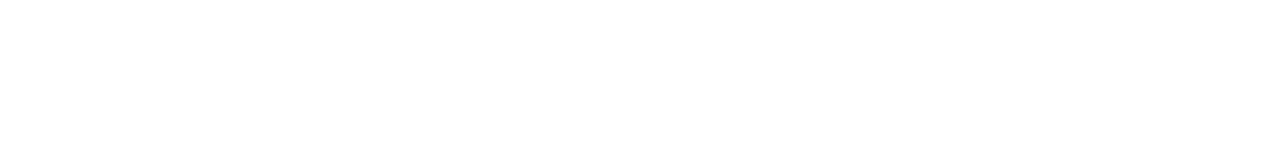
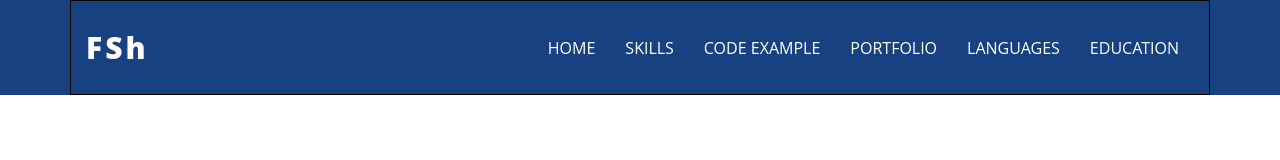
Before and after one commit to fatima0103/Portfolio, a plain HTML site: page index.html in a window 1280 px wide. Drawn offline with Linux system fonts and the light colour scheme.

Commit message:
Add header

```diff
--- a/css/style.css
+++ b/css/style.css
@@ -0,0 +1,79 @@
+:root {
+  --accent: #174180;
+  --accent-light: #3764a7;
+  --pure-white: #fff;
+}
+
+html {
+  box-sizing: border-box;
+  scroll-behavior: smooth;
+}
+
+*,
+*::before,
+*::after {
+  box-sizing: inherit;
+}
+
+body {
+  margin: 0;
+  font-family: 'Open Sans', sans-serif;
+  color: var(--accent);
+}
+
+.container {
+  width: 1140px;
+  margin: 0 auto;
+  padding: 15px;
+  border: 1px solid black;
+}
+
+.header {
+  background-color: var(--accent);
+}
+
+.header a {
+  color: var(--pure-white);
+  text-decoration: none;
+}
+
+.header-nav {
+  padding: 11px 0;
+  display: flex;
+  justify-content: space-between;
+  align-items: center;
+}
+
+.header-logo {
+  display: inline-block;
+  width: 20%;
+  font-size: 30px;
+  font-weight: 800;
+  letter-spacing: 3px;
+}
+
+.header-logo img {
+  width: 100%;
+  height: 60px;
+  object-fit: contain;
+}
+
+.header-menu {
+  display: flex;
+  margin: 0;
+  padding: 0;
+  list-style: none;
+}
+
+.header-menu-link {
+  font-size: 16px;
+  line-height: 16px;
+  padding: 15px 15px;
+  text-transform: uppercase;
+  transition: background-color 0.3s ;
+
+}
+
+.header-menu-link:hover {
+ background-color: var(--accent-light);
+}
--- a/index.html
+++ b/index.html
@@ -8,6 +8,44 @@
   <link rel="stylesheet" href="css/style.css">
 </head>
 <body>
+  <header class="header">
+      <div class="container">
+        <nav class="header-nav">
+          <a href="" class="header-logo">FSh</a>
+          <ul class="header-menu">
+            <li class="header-menu-item">
+              <a href="#home" class="header-menu-link">Home</a>
 
+            </li>
+            <li class="header-menu-item">
+              <a href="#skills" class="header-menu-link">Skills</a>
+
+            </li>
+            <li class="header-menu-item">
+              <a href="#code" class="header-menu-link">Code Example</a>
+
+            </li>
+            <li class="header-menu-item">
+              <a href="#portfolio" class="header-menu-link">Portfolio</a>
+
+            </li>
+            <li class="header-menu-item">
+              <a href="#languages" class="header-menu-link">Languages</a>
+
+            </li>
+            <li class="header-menu-item">
+              <a href="#education" class="header-menu-link">Education</a>
+
+            </li>
+
+
+
+
+
+
+          </ul>
+        </nav>
+      </div>
+  </header>
 </body>
 </html>
```
